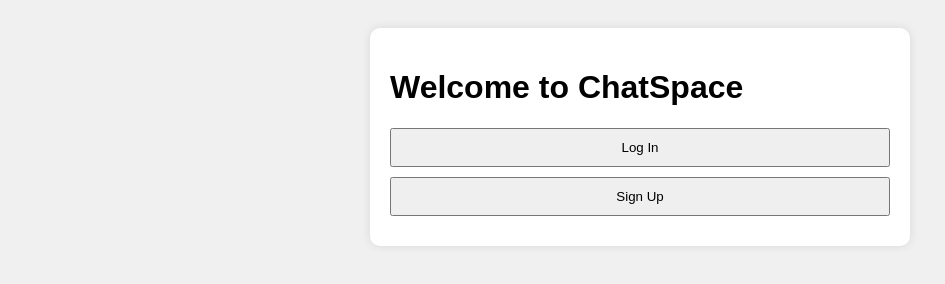
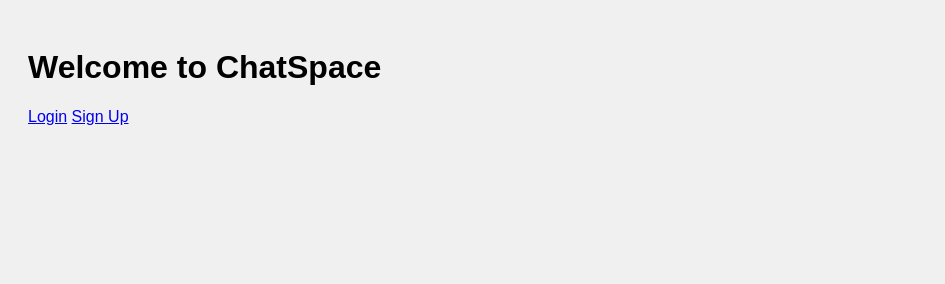
Before and after one commit to Coen3111/MESSENGER, a plain HTML site: page index.html in a window 1280 px wide. Shown: the whole page, without its empty margins (0-945 px from the left). Drawn offline with Linux system fonts and the light colour scheme.

Commit message:
Update index.html

```diff
--- a/index.html
+++ b/index.html
@@ -4,13 +4,15 @@
   <meta charset="UTF-8" />
   <meta name="viewport" content="width=device-width, initial-scale=1.0"/>
   <title>ChatSpace</title>
-  <link rel="stylesheet" href="style.css"/>
+  <link rel="stylesheet" href="style.css" />
 </head>
 <body>
-  <div class="container">
+  <div class="landing">
     <h1>Welcome to ChatSpace</h1>
-    <button onclick="location.href='login.html'">Log In</button>
-    <button onclick="location.href='signup.html'">Sign Up</button>
+    <div class="auth-buttons">
+      <a href="login.html">Login</a>
+      <a href="signup.html">Sign Up</a>
+    </div>
   </div>
 </body>
 </html>
```
